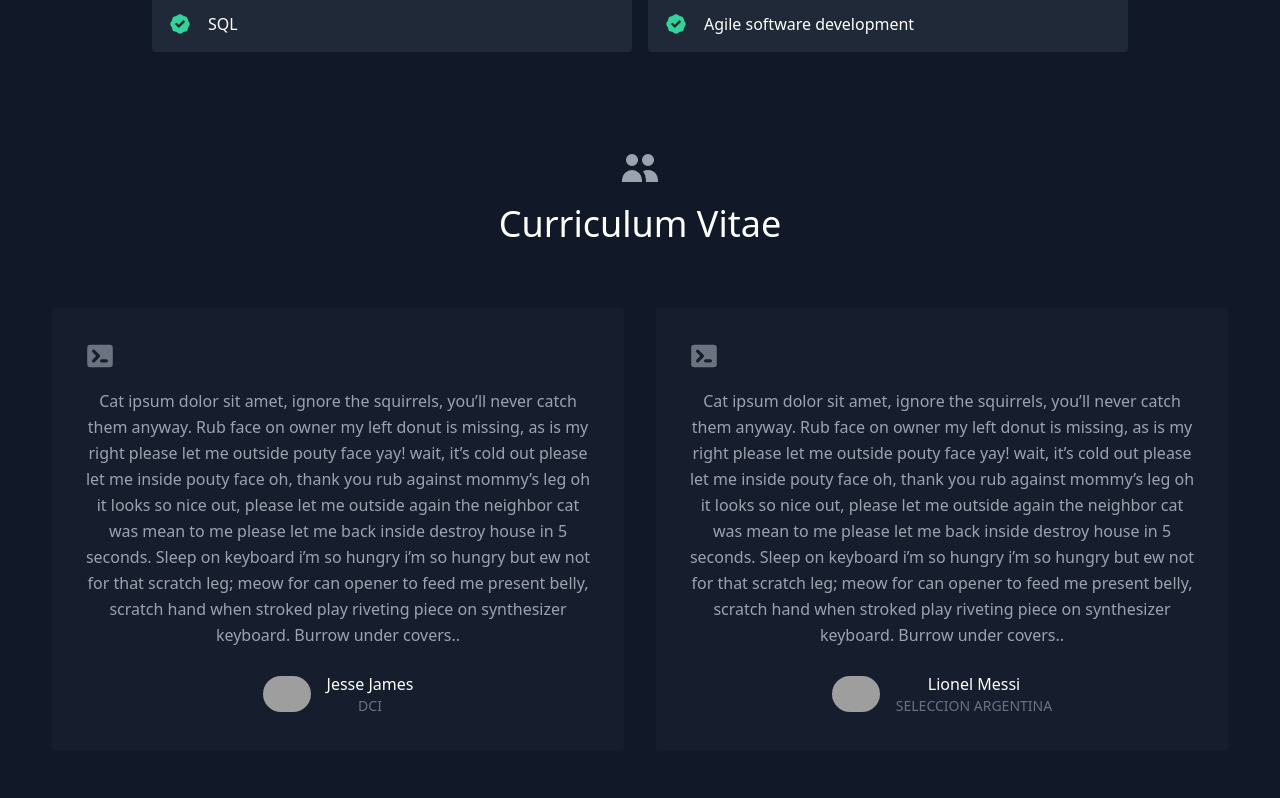
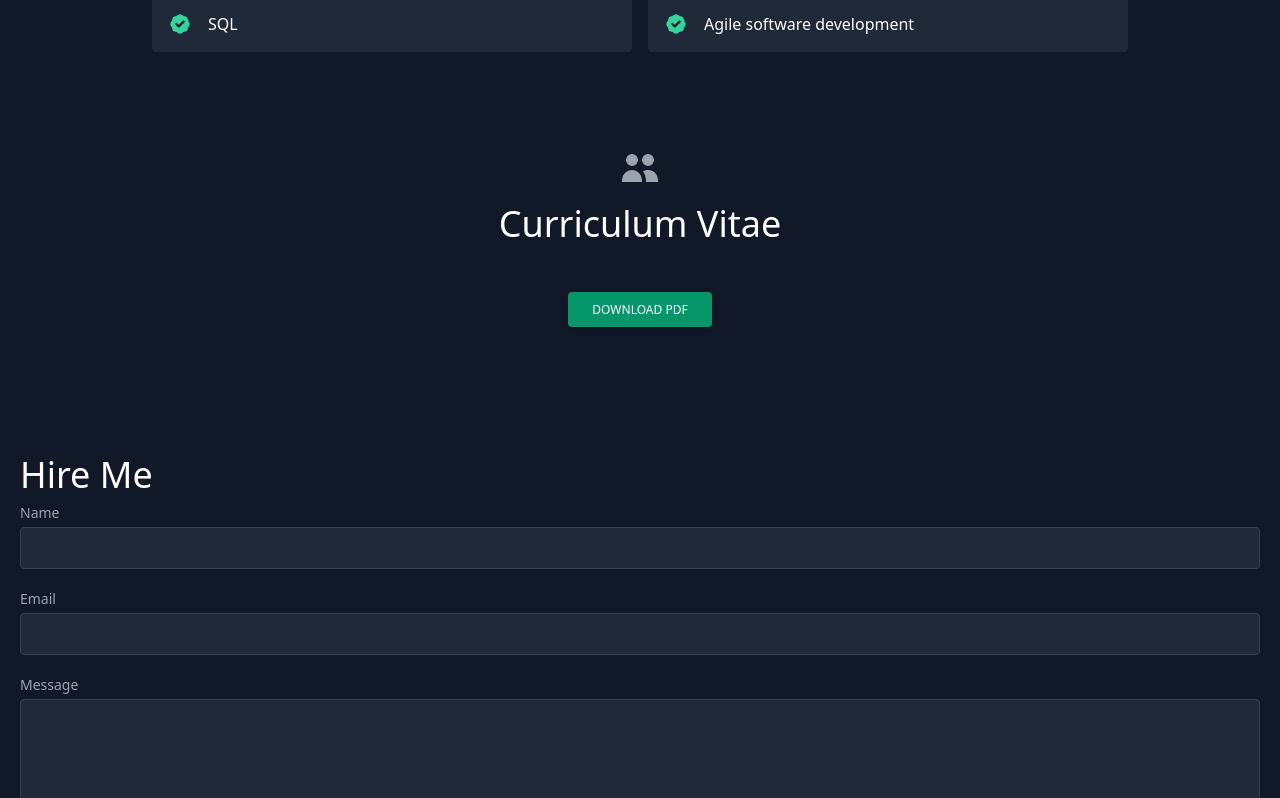
Before and after one commit to luk-fontain/portfolio, a React (Create React App) app: page / in a window 1280 px wide. Shown: the part 2002-2800 px from the top of the page. Built offline with nearby package versions, Linux system fonts and the light colour scheme; grey boxes are pictures that could not be loaded.

Commit message:
resume download

```diff
--- a/public/index.html
+++ b/public/index.html
@@ -3,17 +3,15 @@
 
 <head>
   <meta charset="utf-8" />
-  <link rel="icon" type="image/png" sizes="16x16" href="/favicon-16x16.png">
+  <link rel="icon" href="/favicon-16x16.png">
   <link rel="manifest" href="/manifest.json">
   <meta name="msapplication-TileColor" content="#ffffff">
   <meta name="msapplication-TileImage" content="/ms-icon-144x144.png">
   <meta name="theme-color" content="#ffffff">
-  <!-- <link rel="icon" href="%PUBLIC_URL%/favicon.ico" /> -->
   <meta name="viewport" content="width=device-width, initial-scale=1" />
   <meta name="theme-color" content="#000000" />
   <meta name="description" content="My portfolio app created with React" />
   <link rel="code-icon" href="%PUBLIC_URL%/logo192.png" />
-
   <link rel="manifest" href="%PUBLIC_URL%/manifest.json" />
 
   <title>My Portfolio</title>
--- a/src/components/About.js
+++ b/src/components/About.js
@@ -31,7 +31,7 @@ pragmatic, customer-oriented solutions.
         </div>
         <div className="lg:max-w-lg lg:w-full rounded-full md:w-1/2 w-5/6">
           <img
-            className="object-cover object-center rounded-full border border-gray-100 shadow-sm"
+            className="object-cover object-center rounded-full border border-gray-100 shadow-s"
             alt="foto luciano rios marco "
             src="./foto.png"
           />
--- a/src/components/Testimonials.js
+++ b/src/components/Testimonials.js
@@ -1,39 +1,24 @@
 import React from "react";
 import { TerminalIcon, UsersIcon } from "@heroicons/react/solid";
-import { testimonials } from "../data";
+// import { testimonials } from "../data";
+// import { PDFDownloadLink} from "@react-pdf/renderer";
+
 
 export default function Testimonials() {
   return (
     <section id="testimonials">
-      <div className="container px-5 py-10 mx-auto text-center">
+      <div className="container px-5 py-10 mx-auto text-center ">
+
         <UsersIcon className="w-10 inline-block mb-4" />
         <h1 className="sm:text-4xl text-3xl font-medium title-font text-white mb-12">
           Curriculum Vitae
         </h1>
-        <div className="flex flex-wrap m-4">
-          {testimonials.map((testimonial) => (
-            <div className="p-4 md:w-1/2 w-full">
-              <div className="h-full bg-gray-800 bg-opacity-40 p-8 rounded">
-                <TerminalIcon className="block w-8 text-gray-500 mb-4" />
-                <p className="leading-relaxed mb-6">{testimonial.quote}</p>
-                <div className="inline-flex items-center">
-                  <img
-                    alt="testimonial"
-                    src={testimonial.image}
-                    className="w-12 rounded-full flex-shrink-0 object-cover object-center"
-                  />
-                  <span className="flex-grow flex flex-col pl-4">
-                    <span className="title-font font-medium text-white">
-                      {testimonial.name}
-                    </span>
-                    <span className="text-gray-500 text-sm uppercase">
-                      {testimonial.company}
-                    </span>
-                  </span>
-                </div>
-              </div>
-            </div>
-          ))}
+        <div className="container flex-wrap m-4 mx-auto text-center">
+          <div class="flex space-x-2 justify-center">
+          {/* <PDFDownloadLink document={resume}> */}
+  <button type="button" class="inline-block px-6 py-2.5 bg-green-600 text-white font-medium text-xs leading-tight uppercase rounded shadow-md hover:bg-blue-700 hover:shadow-lg focus:bg-blue-700 focus:shadow-lg focus:outline-none focus:ring-0 active:bg-green-800 active:shadow-lg transition duration-150 ease-in-out"><a href="../public/resume.pdf" download="resume.pdf">Download PDF</a></button>
+  {/* </PDFDownloadLink> */}
+</div>
         </div>
       </div>
     </section>
--- a/src/data.js
+++ b/src/data.js
@@ -33,22 +33,22 @@ export const projects = [
   },
 ];
 
-export const testimonials = [
-  {
-    quote:
-      "Cat ipsum dolor sit amet, ignore the squirrels, you’ll never catch them anyway. Rub face on owner my left donut is missing, as is my right please let me outside pouty face yay! wait, it’s cold out please let me inside pouty face oh, thank you rub against mommy’s leg oh it looks so nice out, please let me outside again the neighbor cat was mean to me please let me back inside destroy house in 5 seconds. Sleep on keyboard i’m so hungry i’m so hungry but ew not for that scratch leg; meow for can opener to feed me present belly, scratch hand when stroked play riveting piece on synthesizer keyboard. Burrow under covers..",
-    image: "https://randomuser.me/api/portraits/men/1.jpg",
-    name: "Jesse James",
-    company: "DCI",
-  },
-  {
-    quote:
-      "Cat ipsum dolor sit amet, ignore the squirrels, you’ll never catch them anyway. Rub face on owner my left donut is missing, as is my right please let me outside pouty face yay! wait, it’s cold out please let me inside pouty face oh, thank you rub against mommy’s leg oh it looks so nice out, please let me outside again the neighbor cat was mean to me please let me back inside destroy house in 5 seconds. Sleep on keyboard i’m so hungry i’m so hungry but ew not for that scratch leg; meow for can opener to feed me present belly, scratch hand when stroked play riveting piece on synthesizer keyboard. Burrow under covers..",
-    image: "https://randomuser.me/api/portraits/men/94.jpg",
-    name: "Lionel Messi",
-    company: "Seleccion Argentina",
-  },
-];
+// export const testimonials = [
+//   {
+//     quote:
+//       "Cat ipsum dolor sit amet, ignore the squirrels, you’ll never catch them anyway. Rub face on owner my left donut is missing, as is my right please let me outside pouty face yay! wait, it’s cold out please let me inside pouty face oh, thank you rub against mommy’s leg oh it looks so nice out, please let me outside again the neighbor cat was mean to me please let me back inside destroy house in 5 seconds. Sleep on keyboard i’m so hungry i’m so hungry but ew not for that scratch leg; meow for can opener to feed me present belly, scratch hand when stroked play riveting piece on synthesizer keyboard. Burrow under covers..",
+//     image: "https://randomuser.me/api/portraits/men/1.jpg",
+//     name: "Jesse J",
+//     company: "DCI",
+//   },
+//   {
+//     quote:
+//       "Cat ipsum dolor sit amet, ignore the squirrels, you’ll never catch them anyway. Rub face on owner my left donut is missing, as is my right please let me outside pouty face yay! wait, it’s cold out please let me inside pouty face oh, thank you rub against mommy’s leg oh it looks so nice out, please let me outside again the neighbor cat was mean to me please let me back inside destroy house in 5 seconds. Sleep on keyboard i’m so hungry i’m so hungry but ew not for that scratch leg; meow for can opener to feed me present belly, scratch hand when stroked play riveting piece on synthesizer keyboard. Burrow under covers..",
+//     image: "https://randomuser.me/api/portraits/men/94.jpg",
+//     name: "Lionel Messi",
+//     company: "Seleccion Argentina",
+//   },
+// ];
 
 export const skills = [
   "HTML",
```
Also changed, not shown: 2 other files (tests, documents, lock files or other folders).
